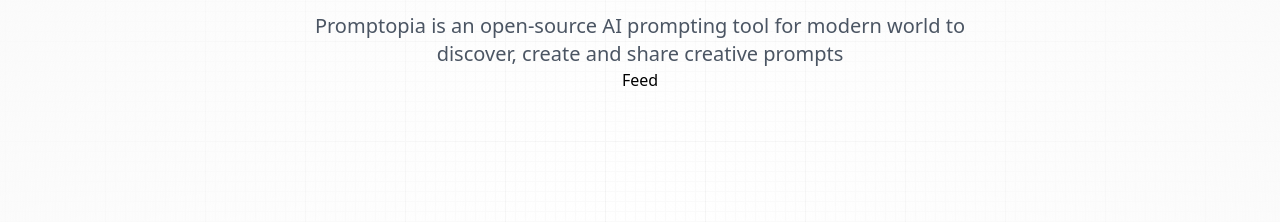
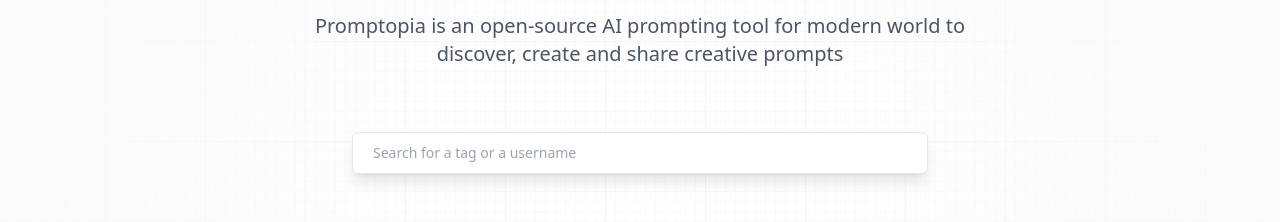
Before and after one commit to Khattab222/promptopia, a Next.js app: page / in a window 1280 px wide. Shown: the part 164-386 px from the top of the page. Built offline with nearby package versions, Linux system fonts and the light colour scheme; no server answers.

Commit message:
working in feed

```diff
--- a/components/Feed.jsx
+++ b/components/Feed.jsx
@@ -1,8 +1,63 @@
-import React from 'react'
+'use client'
+import React, { useEffect, useState } from 'react'
 
 const Feed = () => {
+  const [searchText, setsearchText] = useState('')
+  const [posts, setposts] = useState([])
+useEffect(() => {
+
+  const fetchPosts = async() =>{
+    const res = await fetch('./api/prompt');
+    const data = await res.json()
+    setposts(data)
+  }
+console.log(posts);
+  fetchPosts()
+}, [])
+
+
+  const handleSearchChange = (e) =>{
+    e.preventDefault()
+  }
+
+
+  const handleTagClick = () =>{
+
+  }
+
+
+  const PromptCardList = ({ data, handleTagClick }) => {
+    return (
+      <div className='mt-16 prompt_layout'>
+        {data.map((post) => (
+          <PromptCard
+            key={post._id}
+            post={post}
+            handleTagClick={handleTagClick}
+          />
+        ))}
+      </div>
+    );
+  };
+
   return (
-    <div>Feed</div>
+    <section className='feed'>
+      <form className='relative w-full flex-center' >
+        <input type="text"
+         placeholder='Search for a tag or a username'
+         value={searchText}
+         onChange={handleSearchChange}
+         required
+         className='search_input peer font-satoshi'
+        />
+      </form>
+
+      <PromptCardList
+      data={[]}
+      handleTagClick={handleTagClick}
+
+      />
+    </section>
   )
 }
 
--- a/styles/globals.css
+++ b/styles/globals.css
@@ -86,7 +86,7 @@
     @apply rounded-full border border-black bg-transparent py-1.5 px-5 text-black transition-all hover:bg-black hover:text-white text-center text-sm  flex items-center justify-center;
   }
   .search_input {
-    @apply block w-full rounded-md border border-gray-200 bg-white py-2.5 font-satoshi pl-5 pr-12 text-sm shadow-lg font-inter font-medium focus:border-black focus:outline-none focus:ring-0;
+    @apply block w-full rounded-md border border-gray-200 bg-white py-2.5  pl-5 pr-12 text-sm shadow-lg  font-medium focus:border-black focus:outline-none focus:ring-0;
   }
 }
 
@@ -129,7 +129,7 @@
 
 /* Feed Component */
 .feed {
-  @apply mt-16 mx-auto w-full max-w-xl flex justify-center items-center flex-col gap-2;
+  @apply  mt-16 mx-auto w-full max-w-xl flex justify-center items-center flex-col gap-2;
 }
 
 /* Form Component */
```
